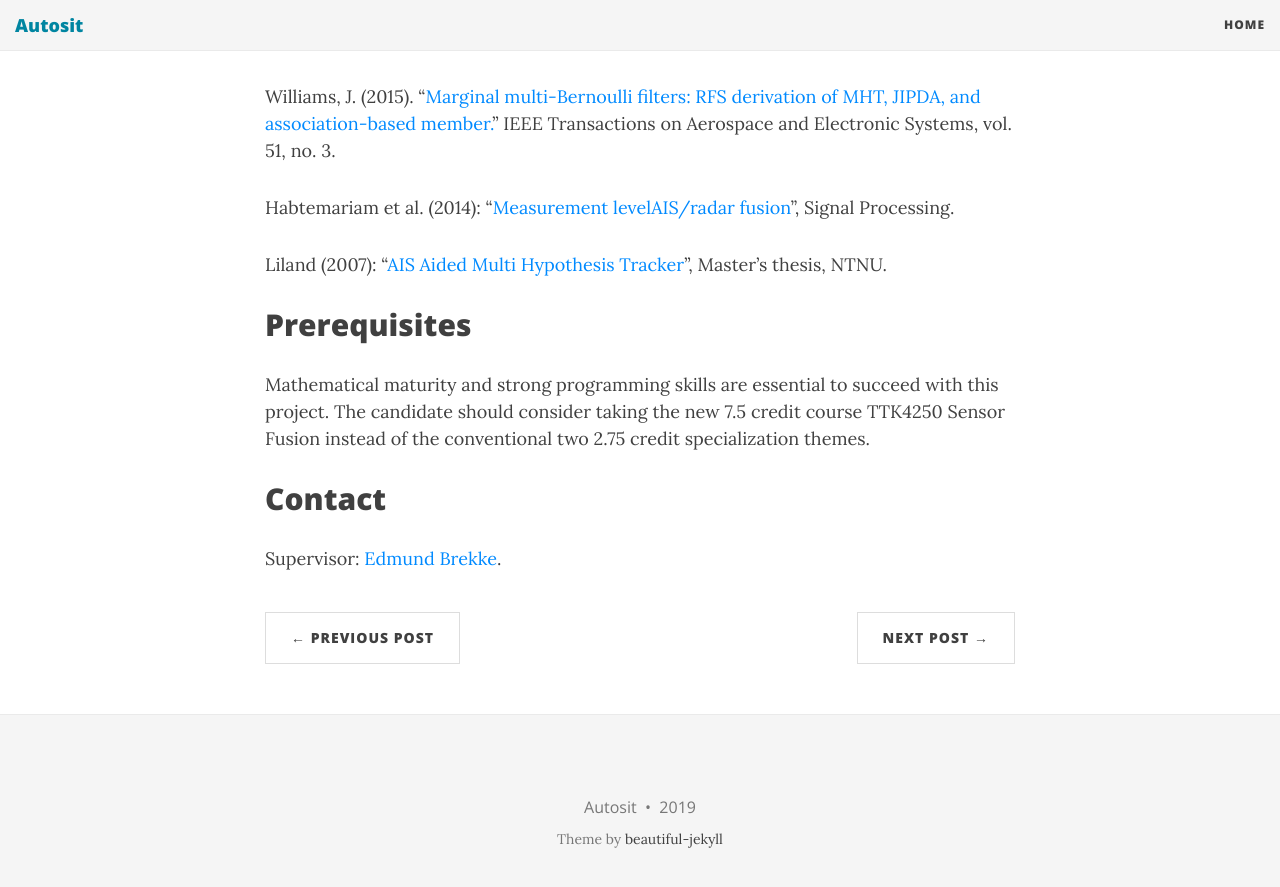
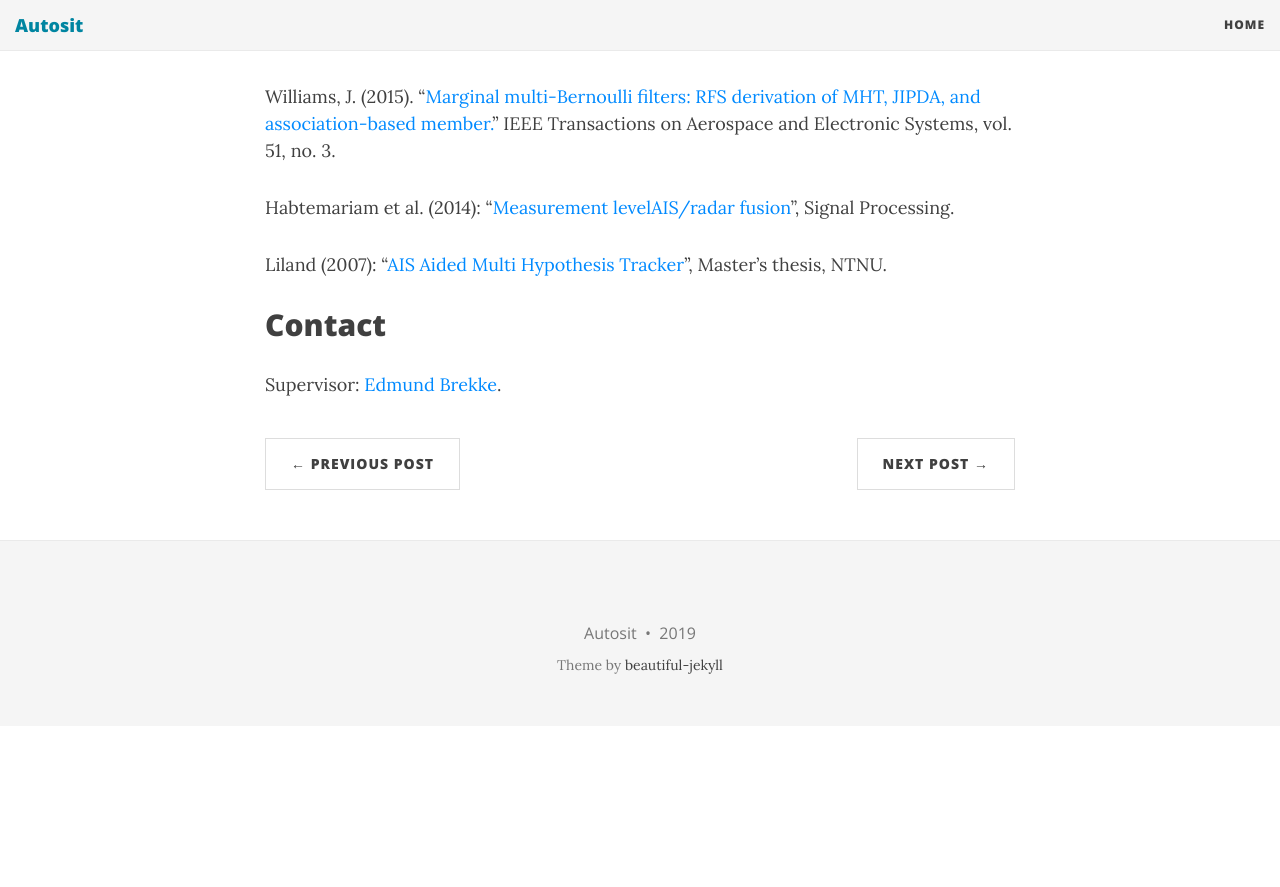
Before and after one commit to autosit/autosit.github.io, a Jekyll site: the page built from _posts/2019-04-24-pmbm_ais.md, in a window 1280 px wide and 900 px high, scrolled down 2545 px. Shown: the top 887 px of the window. Built offline with Jekyll 4.4.1, drawn with Linux system fonts in a browser that asks for light colours; nearby versions of some CDN libraries; after the commit the page ends 3271 px from its top, so only the background shows below that.

Commit message:
prerequisites for pmbm projects

```diff
--- a/_posts/2019-04-24-pmbm_ais.md
+++ b/_posts/2019-04-24-pmbm_ais.md
@@ -64,9 +64,6 @@ Habtemariam et al. (2014): “[Measurement levelAIS/radar fusion][Habtemariam201
 
 Liland (2007): “[AIS Aided Multi Hypothesis Tracker][Liland2017]”, Master’s thesis, NTNU.
 
-## Prerequisites
-
-Mathematical maturity and strong programming skills are essential to succeed with this project. The candidate should consider taking the new 7.5 credit course TTK4250 Sensor Fusion instead of the conventional two 2.75 credit specialization themes.
 
 ## Contact
 
```
